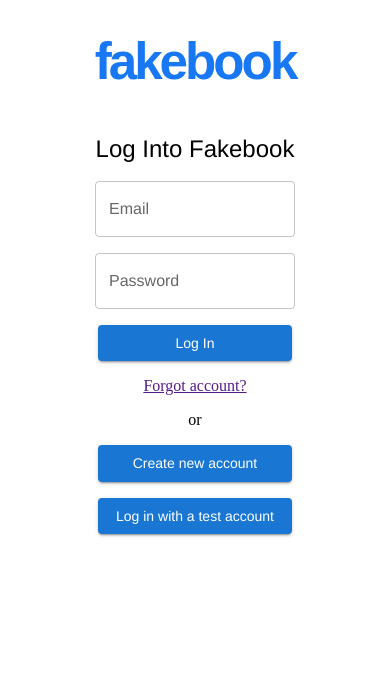
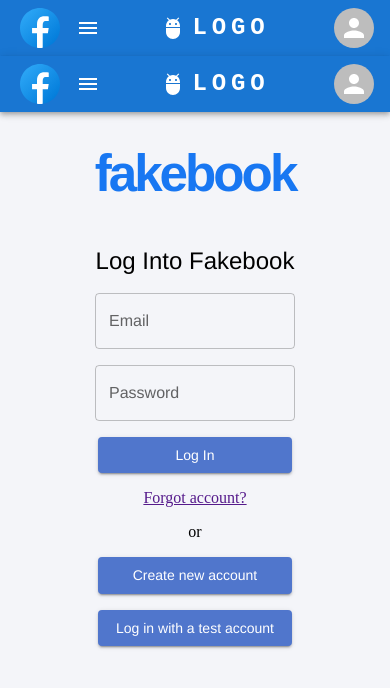
Before and after one commit to fjuren/fakebook-frontend, a React (Vite) app: page / in a window 390 px wide. Shown: the top 688 px of the page. Built offline with nearby package versions, Linux system fonts and the light colour scheme.

Commit message:
Add default mui responsiveAppBar

```diff
--- a/src/App.tsx
+++ b/src/App.tsx
@@ -5,6 +5,7 @@
 import CreatePostPage from './pages/CreatePostPage';
 import { getUser, logout } from './services/auth.service';
 import './App.css';
+import ResponsiveAppBar from './components/ResponsiveAppBar';
 
 function App() {
   // getUser checks localStorage
@@ -16,6 +17,8 @@
   return (
     <>
       <BrowserRouter>
+        {!authUser ? <ResponsiveAppBar /> : null}
+        <ResponsiveAppBar />
         <Routes>
           <Route
             path="/"
--- /dev/null
+++ b/src/components/ResponsiveAppBar.tsx
@@ -0,0 +1,172 @@
+import * as React from 'react';
+import AppBar from '@mui/material/AppBar';
+import Box from '@mui/material/Box';
+import Toolbar from '@mui/material/Toolbar';
+import IconButton from '@mui/material/IconButton';
+import Typography from '@mui/material/Typography';
+import Menu from '@mui/material/Menu';
+import MenuIcon from '@mui/icons-material/Menu';
+import Container from '@mui/material/Container';
+import Avatar from '@mui/material/Avatar';
+import Button from '@mui/material/Button';
+import Tooltip from '@mui/material/Tooltip';
+import MenuItem from '@mui/material/MenuItem';
+import AdbIcon from '@mui/icons-material/Adb';
+
+const pages = ['Products', 'Pricing', 'Blog'];
+const settings = ['Profile', 'Account', 'Dashboard', 'Logout'];
+
+function ResponsiveAppBar() {
+  const [anchorElNav, setAnchorElNav] = React.useState<null | HTMLElement>(
+    null
+  );
+  const [anchorElUser, setAnchorElUser] = React.useState<null | HTMLElement>(
+    null
+  );
+
+  const handleOpenNavMenu = (event: React.MouseEvent<HTMLElement>) => {
+    setAnchorElNav(event.currentTarget);
+  };
+  const handleOpenUserMenu = (event: React.MouseEvent<HTMLElement>) => {
+    setAnchorElUser(event.currentTarget);
+  };
+
+  const handleCloseNavMenu = () => {
+    setAnchorElNav(null);
+  };
+
+  const handleCloseUserMenu = () => {
+    setAnchorElUser(null);
+  };
+
+  return (
+    <AppBar position="static">
+      <Container maxWidth="xl">
+        <Toolbar disableGutters>
+          <img
+            src="/fakebook.svg"
+            // srcSet={`${item.img}?w=248&fit=crop&auto=format&dpr=2 2x`}
+            alt="Fakebook logo"
+            loading="lazy"
+          />
+          {/* <AdbIcon sx={{ display: { xs: 'none', md: 'flex' }, mr: 1 }} /> */}
+          <Typography
+            variant="h6"
+            noWrap
+            component="a"
+            href="/"
+            sx={{
+              mr: 2,
+              display: { xs: 'none', md: 'flex' },
+              fontFamily: 'monospace',
+              fontWeight: 700,
+              letterSpacing: '.3rem',
+              color: 'inherit',
+              textDecoration: 'none',
+            }}
+          >
+            Fakebook
+          </Typography>
+
+          <Box sx={{ flexGrow: 1, display: { xs: 'flex', md: 'none' } }}>
+            <IconButton
+              size="large"
+              aria-label="account of current user"
+              aria-controls="menu-appbar"
+              aria-haspopup="true"
+              onClick={handleOpenNavMenu}
+              color="inherit"
+            >
+              <MenuIcon />
+            </IconButton>
+            <Menu
+              id="menu-appbar"
+              anchorEl={anchorElNav}
+              anchorOrigin={{
+                vertical: 'bottom',
+                horizontal: 'left',
+              }}
+              keepMounted
+              transformOrigin={{
+                vertical: 'top',
+                horizontal: 'left',
+              }}
+              open={Boolean(anchorElNav)}
+              onClose={handleCloseNavMenu}
+              sx={{
+                display: { xs: 'block', md: 'none' },
+              }}
+            >
+              {pages.map((page) => (
+                <MenuItem key={page} onClick={handleCloseNavMenu}>
+                  <Typography textAlign="center">{page}</Typography>
+                </MenuItem>
+              ))}
+            </Menu>
+          </Box>
+          <AdbIcon sx={{ display: { xs: 'flex', md: 'none' }, mr: 1 }} />
+          <Typography
+            variant="h5"
+            noWrap
+            component="a"
+            href=""
+            sx={{
+              mr: 2,
+              display: { xs: 'flex', md: 'none' },
+              flexGrow: 1,
+              fontFamily: 'monospace',
+              fontWeight: 700,
+              letterSpacing: '.3rem',
+              color: 'inherit',
+              textDecoration: 'none',
+            }}
+          >
+            LOGO
+          </Typography>
+          <Box sx={{ flexGrow: 1, display: { xs: 'none', md: 'flex' } }}>
+            {pages.map((page) => (
+              <Button
+                key={page}
+                onClick={handleCloseNavMenu}
+                sx={{ my: 2, color: 'white', display: 'block' }}
+              >
+                {page}
+              </Button>
+            ))}
+          </Box>
+
+          <Box sx={{ flexGrow: 0 }}>
+            <Tooltip title="Open settings">
+              <IconButton onClick={handleOpenUserMenu} sx={{ p: 0 }}>
+                <Avatar alt="Add alt text" src="" />
+              </IconButton>
+            </Tooltip>
+            <Menu
+              sx={{ mt: '45px' }}
+              id="menu-appbar"
+              anchorEl={anchorElUser}
+              anchorOrigin={{
+                vertical: 'top',
+                horizontal: 'right',
+              }}
+              keepMounted
+              transformOrigin={{
+                vertical: 'top',
+                horizontal: 'right',
+              }}
+              open={Boolean(anchorElUser)}
+              onClose={handleCloseUserMenu}
+            >
+              {settings.map((setting) => (
+                <MenuItem key={setting} onClick={handleCloseUserMenu}>
+                  <Typography textAlign="center">{setting}</Typography>
+                </MenuItem>
+              ))}
+            </Menu>
+          </Box>
+        </Toolbar>
+      </Container>
+    </AppBar>
+  );
+}
+export default ResponsiveAppBar;
--- a/src/index.css
+++ b/src/index.css
@@ -1,18 +1,18 @@
-/* :root {
-  font-family: Inter, system-ui, Avenir, Helvetica, Arial, sans-serif;
+:root {
+  /* font-family: Inter, system-ui, Avenir, Helvetica, Arial, sans-serif;
   line-height: 1.5;
-  font-weight: 400;
+  font-weight: 400; */
 
-  color-scheme: light dark;
+  /* color-scheme: light dark;
   color: rgba(255, 255, 255, 0.87);
-  background-color: #242424;
-
-  font-synthesis: none;
+  background-color: #242424; */
+  background-color: #f4f5f9;
+  /* font-synthesis: none;
   text-rendering: optimizeLegibility;
   -webkit-font-smoothing: antialiased;
   -moz-osx-font-smoothing: grayscale;
-  -webkit-text-size-adjust: 100%;
-} */
+  -webkit-text-size-adjust: 100%; */
+}
 
 /* a {
   font-weight: 500;
--- a/src/pages/TimelinePage.tsx
+++ b/src/pages/TimelinePage.tsx
@@ -30,7 +30,7 @@
     <>
       <div id="timelinePage">
         <ThemeProvider theme={theme}>
-          <h1
+          {/* <h1
             style={{
               color: '#1877F2',
               fontFamily: 'sans-serif',
@@ -38,7 +38,7 @@
             }}
           >
             Timeline
-          </h1>
+          </h1> */}
           <div>
             <Fab
               color="primary"
--- a/src/theme.ts
+++ b/src/theme.ts
@@ -6,6 +6,13 @@
 
 const theme = createTheme({
   palette: {
+    primary: {
+      main: '#5076CC', // facebook blue
+    },
+    secondary: {
+      main: '#f4f5f9', // light grey
+      light: '#ffffff', // white
+    },
     text: {
       primary: '#1877F2',
       // secondary: {
```
